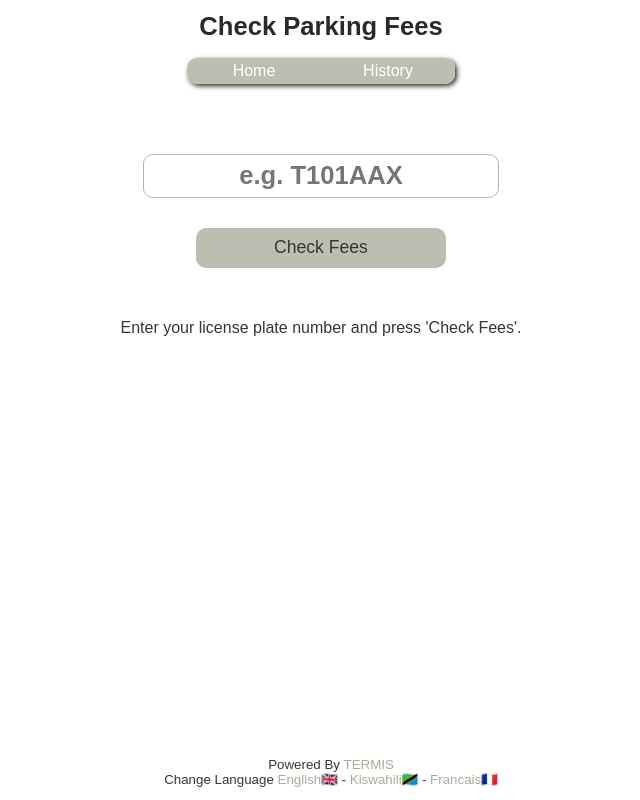
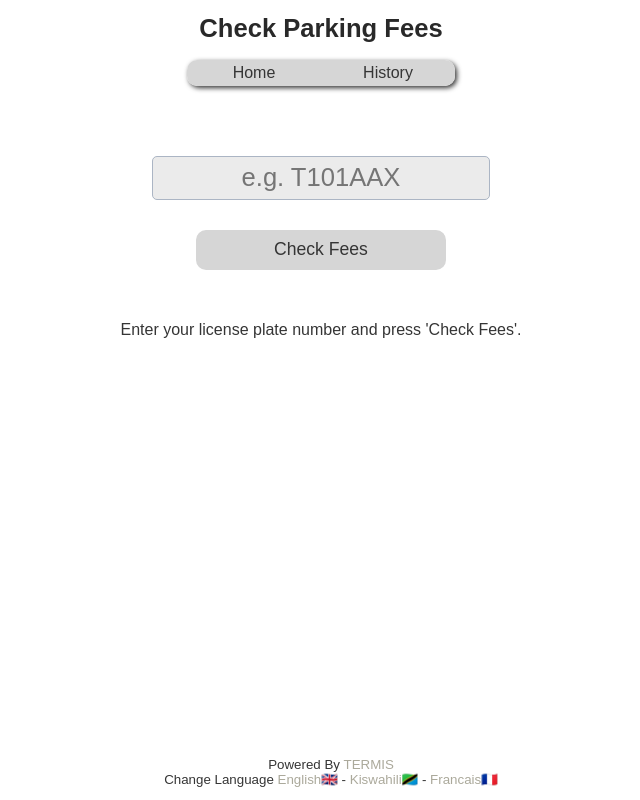
Before and after one commit to kizomanizo/parking-frontend, a Vue app: page / in a window 1280 px wide. Shown: the whole page, without its empty margins (319-959 px from the left). Built offline with nearby package versions, Linux system fonts and the light colour scheme.

Commit message:
UI Updates and dark mode implementation

```diff
--- a/src/App.vue
+++ b/src/App.vue
@@ -19,16 +19,15 @@ const { t } = useI18n();
   <LoadingBox v-if="useLoading.visible" />
   <div class="page-wrapper">
     <header class="page-header">
-      <!-- <h1 class="header-heading">Check Parking Fees</h1> -->
       <h1 class="header-heading">{{ t('app.topHeading') }}</h1>
       <nav class="header-nav">
-        <RouterLink to="/" class="top-link-left" :class="{
-          'selected-left': selectedPath === 'home',
-          'unselected-left': selectedPath === 'history'
+        <RouterLink to="/" class="top-link left-border" :class="{
+          'selected': selectedPath === 'home',
+          'unselected': selectedPath === 'history'
         }" @click="usePath.changeName('home')">{{ t('app.checkToggle') }}</RouterLink>
-        <RouterLink to="/history" class="top-link-right" :class="{
-          'selected-right': selectedPath === 'history',
-          'unselected-right': selectedPath === 'home'
+        <RouterLink to="/history" class="top-link right-border" :class="{
+          'selected': selectedPath === 'history',
+          'unselected': selectedPath === 'home'
         }">
           {{ t('app.historyToggle') }}
         </RouterLink>
@@ -68,51 +67,38 @@ nav {
   align-items: center;
   justify-content: center;
   border-radius: 10px;
-  box-shadow: 2px 2px 5px var(--color-jet-cool);
+  box-shadow: 2px 2px 5px var(--button-text);
 }
 
-.top-link-left {
-  background-color: var(--color-silver-norm);
-  color: var(--color-white-norm);
+.top-link {
+  background-color: var(--button-norm);
+  color: var(--button-text);
   padding: 4px 7px;
-  border-radius: 10px 0 0 10px;
   width: 120px;
 }
 
-.top-link-left:hover {
-  background-color: var(--color-jet-norm);
+.top-link:hover {
+  background-color: var(--button-hover);
+  color: var(--button-text-hover);
 }
 
-.top-link-right {
-  background-color: var(--color-silver-norm);
-  color: var(--color-white-norm);
-  padding: 4px 7px;
-  border-radius: 0 10px 10px 0;
-  width: 120px;
+.left-border {
+  border-radius: 10px 0 0 10px;
 }
 
-.top-link-right:hover {
-  background-color: var(--color-jet-norm);
+.right-border {
+  border-radius: 0 10px 10px 0;
 }
 
-.unselected-left {
-  box-shadow: 1px 1px 5px var(--color-jet-norm);
+.unselected {
+  box-shadow: -1px 1px 5px var(--button-norm);
+  color: var(--button-text);
   z-index: 3;
 }
 
-.unselected-right {
-  box-shadow: -1px 1px 5px var(--color-jet-norm);
-  z-index: 3;
-}
-
-.selected-left {
-  background-color: var(--color-jet-norm);
-  color: var(--color-white-cool);
-}
-
-.selected-right {
-  background-color: var(--color-jet-norm);
-  color: var(--color-white-cool);
+.selected {
+  background-color: var(--button-hover);
+  color: var(--button-text-hover);
 }
 
 main {
@@ -123,7 +109,7 @@ main {
   justify-content: center;
   flex: 1;
   padding: 0 10px;
-  margin-top: 20px;
+  margin: 20px 5px;
 }
 
 .section-gap {
--- a/src/assets/base.css
+++ b/src/assets/base.css
@@ -27,30 +27,39 @@
 /* Light Theme */
 :root {
   --background-norm: var(--color-white-norm);
-  --background-hover: var(--color-white-mute);
+  --background-hover: var(--color-white-cool);
 
   --border-norm: var(--color-grey-mute);
   --border-hover: var(--color-grey-norm);
 
-  --button-norm: var(--color-silver-norm);
+  --button-norm: var(--color-white-mute);
   --button-hover: var(--color-jet-norm);
+  --button-unselected: var(--color-jet-norm);
+  --button-text: var(--color-jet-norm);
+  --button-text-hover: var(--color-white-mute);
 
   --text-norm-norm: var(--color-jet-norm);
   --text-light-norm: var(--color-white-norm);
   --text-head-norm: var(--color-jet-cool);
-  --text-haed-mute: var(--color-jet-mute);
+  --text-head-mute: var(--color-jet-mute);
   --text-link-norm: var(--color-silver-cool);
   --text-link-hover: var(--color-jet-mute);
 }
 
 /* Dark Theme */
-@media (prefers-color-scheme: auto) {
+@media (prefers-color-scheme: dark) {
   :root {
     --background-norm: var(--color-jet-mute);
     --background-hover: var(--color-jet-cool);
 
     --border-norm: var(--color-grey-mute);
-    --button-hover: var(--color-grey-norm);
+    --border-hover: var(--color-grey-norm);
+
+    --button-norm: var(--color-jet-norm);
+    --button-hover: var(--color-silver-norm);
+    --button-unselected: var(--color-silver-norm);
+    --button-text: var(--color-silver-norm);
+    --button-text-hover: var(--color-jet-norm);
 
     --text-norm-norm: var(--color-grey-norm);
     --text-head-norm: var(--color-grey-cool);
@@ -81,7 +90,7 @@ body {
 a {
   color: var(--text-link-norm);
   text-decoration: none;
-  transition: 0.5s;
+  transition: 0.6s;
   cursor: pointer;
 }
 
--- a/src/components/LoadingBox.vue
+++ b/src/components/LoadingBox.vue
@@ -1,6 +1,6 @@
 <template>
   <span id="loading-box" class="loading-box">
-    <img src="@/assets/gear.png" alt="animated gear" style="height: 50px; width: 50px" />
+    <img src="@/assets/gear.png" alt="animated gear" style="height: 50px; width: 50px; z-index: 6;" />
   </span>
 </template>
 
@@ -12,7 +12,7 @@
   top: 0;
   left: 0;
   z-index: 5;
-  background-color: rgba(255, 255, 255, 0.9);
+  background-color: rgba(255, 255, 255, 0.5);
   display: flex;
   flex-direction: column;
   align-items: center;
--- a/src/locales/fr_FR.json
+++ b/src/locales/fr_FR.json
@@ -5,7 +5,7 @@
     "historyToggle": "Historique"
   },
   "home": {
-    "example": "par exemple T101AAX",
+    "example": "p.ex T101AAX",
     "actionButton": "Vérifier les Frais",
     "instructions": "Saisissez votre numéro de plaque d'immatriculation et appuyez sur 'Vérifier les Frais'."
   },
--- a/src/views/HistoryView.vue
+++ b/src/views/HistoryView.vue
@@ -76,16 +76,16 @@ function getUniqueOnly(arr: any) {
 }
 
 .action-details {
-  background-color: var(--color-jet-mute);
-  color: var(--color-white-mute);
+  background-color: var(--button-norm);
+  color: var(--button-text);
   font-size: smaller;
   border-radius: 10px;
   padding: 2px 6px;
 }
 
 .action-details:hover {
-  background-color: var(--color-jet-norm);
-  color: var(--color-white-norm);
+  background-color: var(--button-hover);
+  color: var(--button-text-hover);
 }
 
 .more-actions {
--- a/src/views/HomeView.vue
+++ b/src/views/HomeView.vue
@@ -37,10 +37,11 @@ const regNumber = ref('')
 }
 
 .form-text {
+  background: var(--color-white-cool);
   text-align: center;
-  font-weight: bold;
+  font-weight: normal;
   font-size: 1.6rem;
-  border-radius: 10px;
+  border-radius: 5px;
   border: 1px solid var(--border-norm);
 }
 
@@ -56,6 +57,7 @@ const regNumber = ref('')
   max-width: 200px;
   color: var(--text-norm-norm);
   cursor: pointer;
+  transition: 600ms;
 }
 
 .form-button:hover {
--- a/src/views/ResultsView.vue
+++ b/src/views/ResultsView.vue
@@ -155,7 +155,8 @@ section {
 }
 
 .control-number {
-  background-color: var(--color-white-mute);
+  background-color: var(--background-hover);
+  color: var(--text-norm-norm);
   padding: 2px 6px;
   border-radius: 15px;
   font-size: smaller;
```
